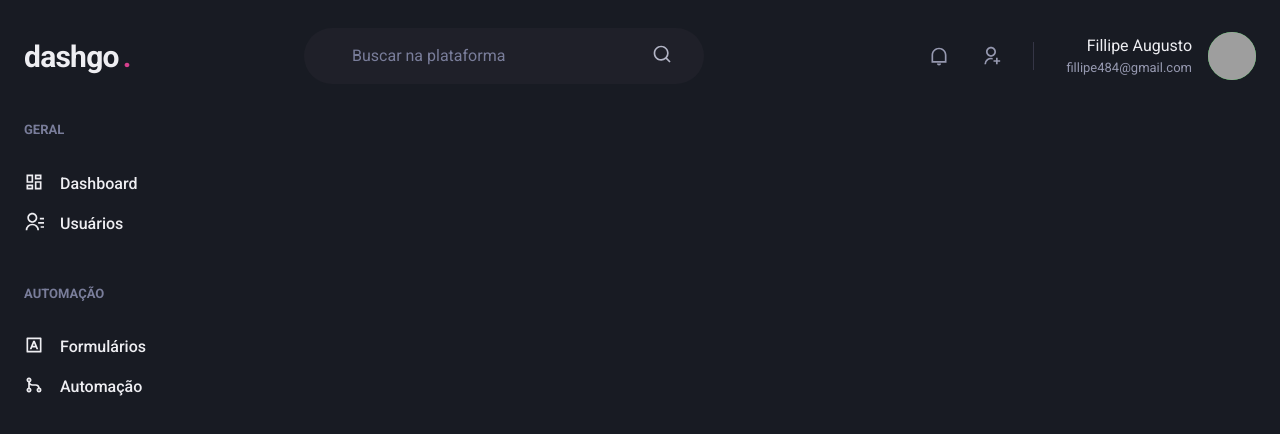
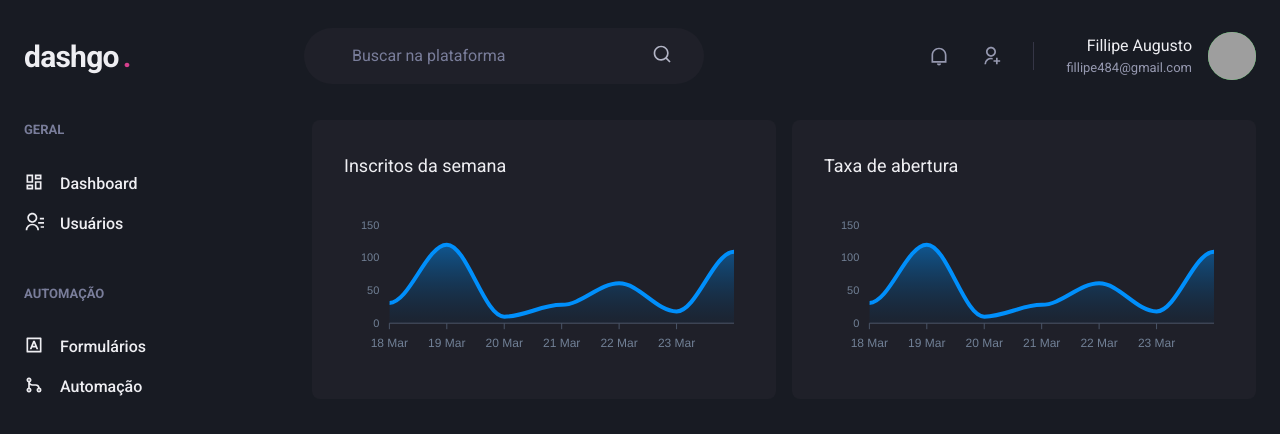
Before and after one commit to fillipeags/dashgo, a Next.js app: page /dashboard in a window 1280 px wide. Shown: the top 434 px of the page. Built offline with nearby package versions, Linux system fonts and the light colour scheme; grey boxes are pictures that could not be loaded.

Commit message:
dashbaord

```diff
--- a/package.json
+++ b/package.json
@@ -12,9 +12,11 @@
     "@chakra-ui/react": "^1.6.1",
     "@emotion/react": "^11.4.0",
     "@emotion/styled": "^11.3.0",
+    "apexcharts": "^3.26.2",
     "framer-motion": "^4.1.16",
     "next": "10.2.0",
     "react": "17.0.2",
+    "react-apexcharts": "^1.3.9",
     "react-dom": "17.0.2",
     "react-icons": "^4.2.0"
   },
--- a/src/pages/dashboard.tsx
+++ b/src/pages/dashboard.tsx
@@ -1,6 +1,66 @@
-import { Flex } from '@chakra-ui/react';
+import { Box, Flex , SimpleGrid, Text, theme} from '@chakra-ui/react';
+import dynamic from 'next/dynamic';
 import { Header } from "../components/Header";
 import { Sidebar } from '../components/Sidebar';
+
+const Chart = dynamic(() => import('react-apexcharts'), {
+  ssr: false,
+})
+
+const options = {
+  chart: {
+    toolbar: {
+      show: false,
+    },
+    zoom: {
+      enabled: false,
+    },
+    foreColor: theme.colors.gray[500]
+  },
+  grid: {
+    show: false,
+  },
+  dataLabels: {
+    enabled: false,
+  },
+  tooltip: {
+    enabled: false,
+  },
+  xaxis: {
+    type: 'datetime',
+    axisBorder: {
+      color: theme.colors.gray[600]
+    },
+    axisTicks: {
+      color: theme.colors.gray[600]
+    },
+    categories: [
+      '2021-03-18T00:00:00.000z',
+      '2021-03-19T00:00:00.000z',
+      '2021-03-20T00:00:00.000z',
+      '2021-03-21T00:00:00.000z',
+      '2021-03-22T00:00:00.000z',
+      '2021-03-23T00:00:00.000z',
+      '2021-03-24T00:00:00.000z',
+    ]
+  },
+  fill: {
+    opacity: 0.3,
+    type: 'gradient',
+    gradient: {
+      shade: 'dark',
+      opacityFrom: 0.7,
+      opacityTo: 0.3,
+    }
+  }
+}
+
+const series = [
+  {
+    name: 'series1',
+    data: [31, 120, 10, 28, 61, 18, 109]
+  }
+]
 
 export default function Dashboard(){
   return (
@@ -9,6 +69,38 @@ export default function Dashboard(){
 
       <Flex w="100%" my="6" maxWidth={1480} mx="auto" px="6">
         <Sidebar/>
+
+        <SimpleGrid flex="1" gap="4" minChildWidth="320px" align="flex-start">
+          <Box
+            p="8"
+            bg="gray.800"
+            borderRadius={8}
+            pb="4"
+          >
+            <Text fontSize="lg" mb="4">Inscritos da semana</Text>
+            <Chart
+              options={options}
+              series={series}
+              type='area'
+              height={160}
+            />          </Box>
+
+          <Box
+            p="8"
+            bg="gray.800"
+            borderRadius={8}
+            pb="4"
+
+          >
+            <Text fontSize="lg" mb="4">Taxa de abertura</Text>
+            <Chart
+              options={options}
+              series={series}
+              type='area'
+              height={160}
+            />
+          </Box>
+        </SimpleGrid>
       </Flex>
     </Flex>
   );
```
Also changed, not shown: 1 other file (tests, documents, lock files or other folders).
